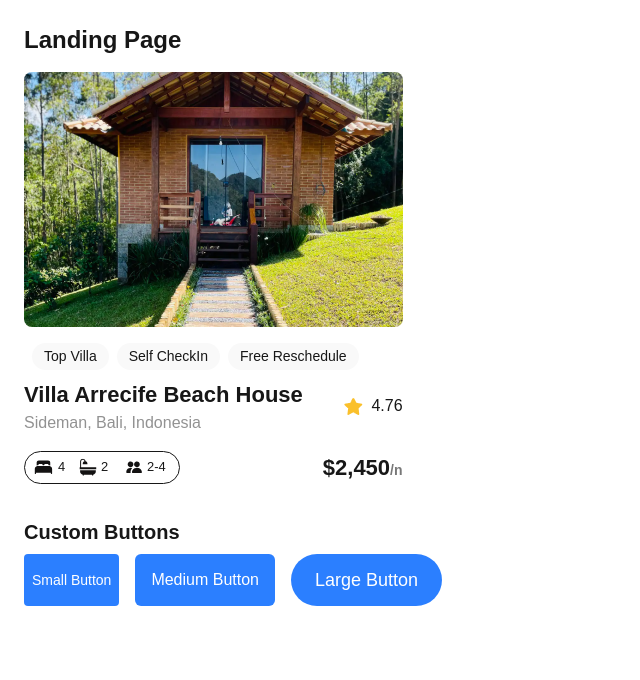
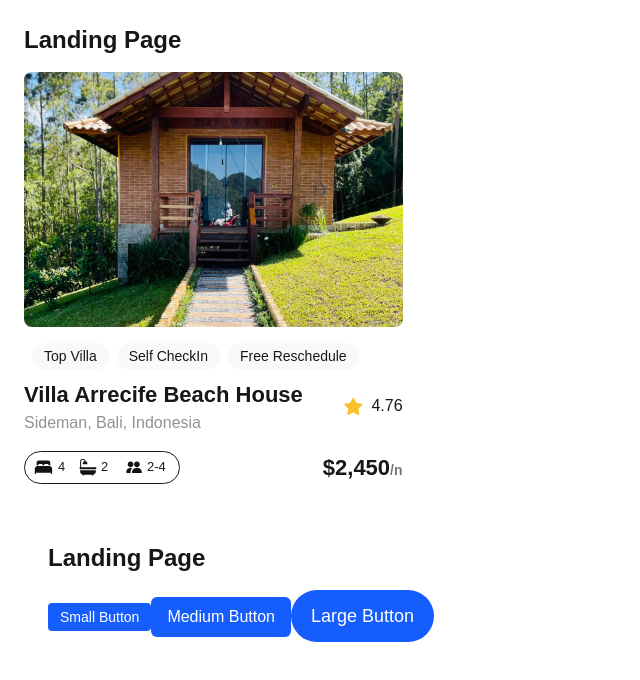
Before and after one commit to Merisola/alx-project-0x00-setup, a Next.js app in the folder alx-project-0x00/: page /landing in a window 1280 px wide. Shown: the top 680 px of the page, without its empty margins (0-640 px from the left). Built offline with nearby package versions, Linux system fonts and the light colour scheme.

Commit message:
commit updated button1

```diff
--- a/alx-project-0x00/components/Button.tsx
+++ b/alx-project-0x00/components/Button.tsx
@@ -1,22 +1,14 @@
 import React from "react";
 import { ButtonProps } from "@/interfaces";
 
-const Button: React.FC<ButtonProps> = ({
-  title,
-  size = "medium",
-  shape = "rounded-md",
-}) => {
-  // Now TypeScript sees size and shape as defined.
-  const sizeClasses: Record<"small" | "medium" | "large", string> = {
-    small: "text-sm py-1 px-2",
-    medium: "text-base py-2 px-4",
-    large: "text-lg py-3 px-6",
+const Button: React.FC<ButtonProps> = ({ title, size, shape }) => {
+  const sizeClasses: Record<ButtonProps["size"], string> = {
+    small: "text-sm px-3 py-1",
+    medium: "text-base px-4 py-2",
+    large: "text-lg px-5 py-3",
   };
 
-  const shapeClasses: Record<
-    "rounded-sm" | "rounded-md" | "rounded-full",
-    string
-  > = {
+  const shapeClasses: Record<ButtonProps["shape"], string> = {
     "rounded-sm": "rounded-sm",
     "rounded-md": "rounded-md",
     "rounded-full": "rounded-full",
@@ -24,12 +16,11 @@ const Button: React.FC<ButtonProps> = ({
 
   return (
     <button
-      className={`bg-blue-500 text-white ${sizeClasses[size]} ${shapeClasses[shape]}`}
+      className={`bg-blue-600 text-white ${sizeClasses[size]} ${shapeClasses[shape]}`}
     >
       {title}
     </button>
   );
 };
 
-
 export default Button;
--- a/alx-project-0x00/interfaces/index.ts
+++ b/alx-project-0x00/interfaces/index.ts
@@ -4,9 +4,7 @@ export interface PillProps {
 
 
 export interface ButtonProps {
-    title: string;
-    size?: "small" | "medium" | "large";
-    shape?: "rounded-sm" | "rounded-md" | "rounded-full";
-    onClick?: () => void;
-    className?: string;
-  }
+  title: string;
+  size: "small" | "medium" | "large";
+  shape: "rounded-sm" | "rounded-md" | "rounded-full";
+}
--- a/alx-project-0x00/pages/landing.tsx
+++ b/alx-project-0x00/pages/landing.tsx
@@ -8,14 +8,11 @@ const Landing: React.FC = () => {
 
       <Card />
 
-      <div>
-        <h2 className="text-xl font-bold mb-2">Custom Buttons</h2>
-
-        <div className="flex flex-wrap gap-4">
-          <Button title="Small Button" size="small" shape="rounded-sm" />
-          <Button title="Medium Button" size="medium" shape="rounded-md" />
-          <Button title="Large Button" size="large" shape="rounded-full" />
-        </div>
+      <div className="p-6 space-y-4">
+        <h1 className="text-2xl font-semibold">Landing Page</h1>
+        <Button title="Small Button" size="small" shape="rounded-sm" />
+        <Button title="Medium Button" size="medium" shape="rounded-md" />
+        <Button title="Large Button" size="large" shape="rounded-full" />
       </div>
     </div>
   );
```
